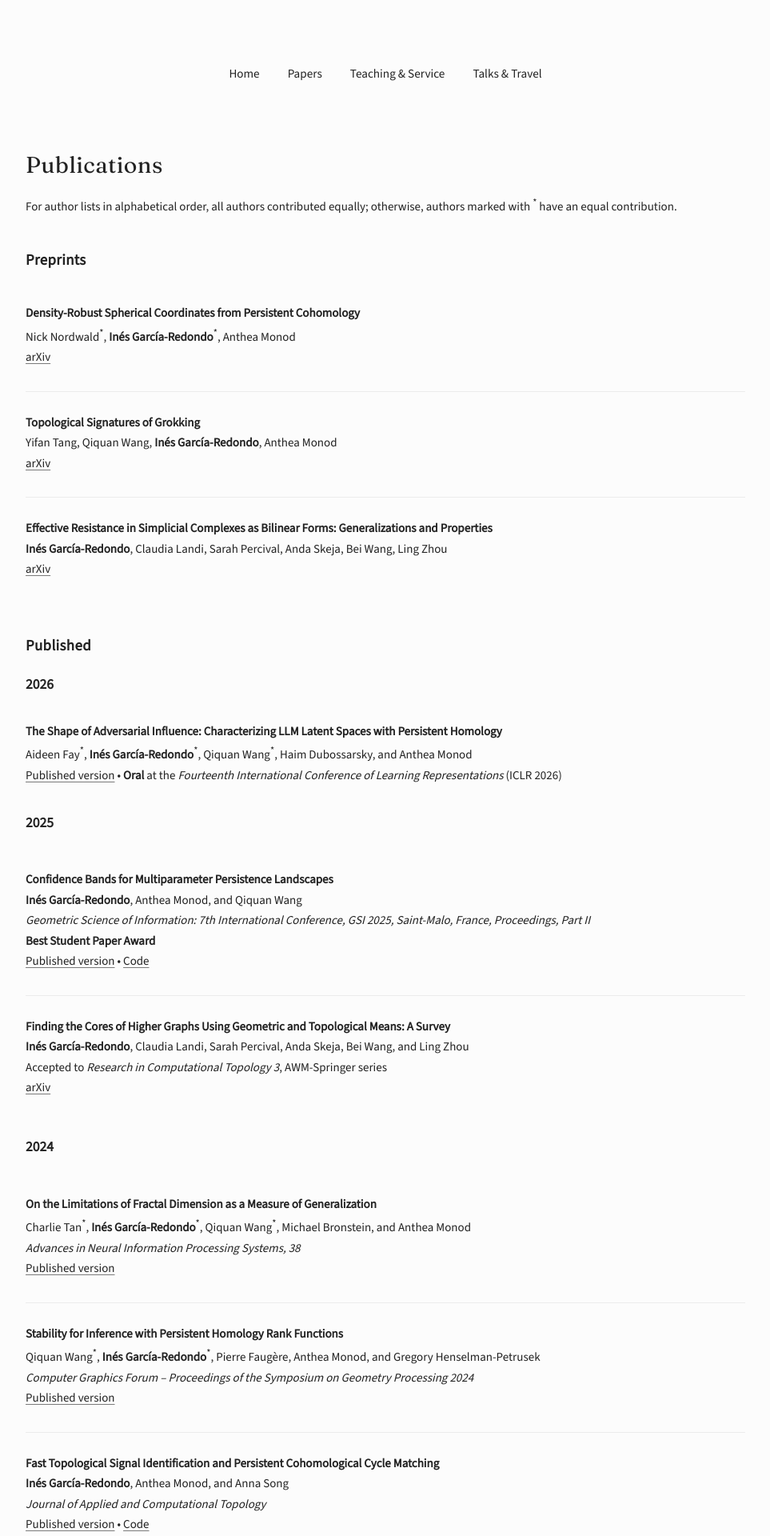
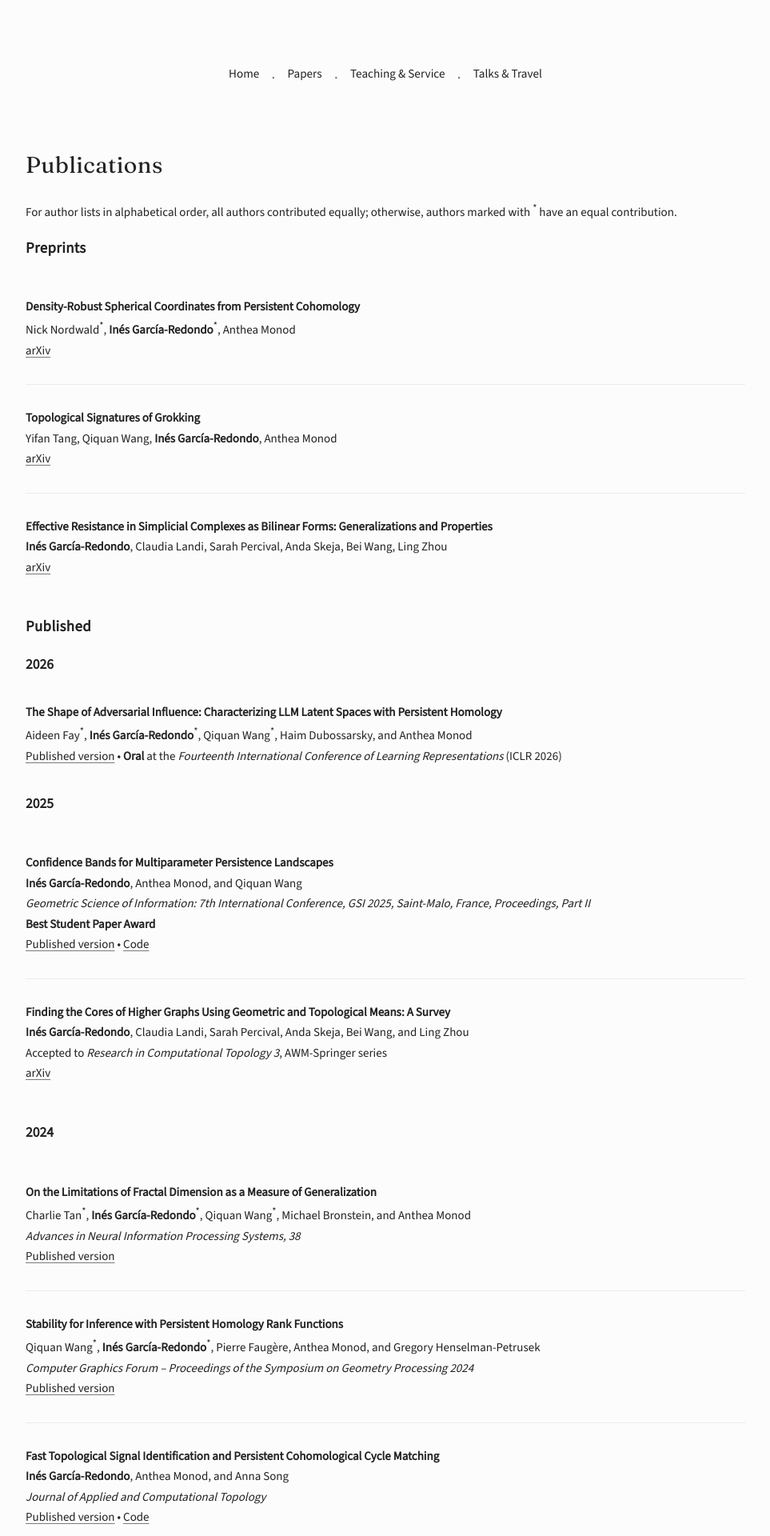
Before and after one commit to inesgare/inesgare.github.io, a Jekyll site: the page built from papers.md, in a window 1280 px wide. Shown: the top 1920 px of the page at 80% size, without its empty margins (158-1121 px from the left). Built offline with Jekyll 4.4.1, drawn with Linux system fonts in a browser that asks for light colours.

Commit message:
headings

```diff
--- a/_includes/nav.html
+++ b/_includes/nav.html
@@ -1,6 +1,9 @@
 <nav class="main-nav">
   <a href="/">Home</a>
+  <span class="nav-dot">&bull;</span>
   <a href="/papers">Papers</a>
+  <span class="nav-dot">&bull;</span>
   <a href="/teaching">Teaching & Service</a>
+  <span class="nav-dot">&bull;</span>
   <a href="/talks">Talks & Travel</a>
 </nav>
--- a/style.css
+++ b/style.css
@@ -60,7 +60,8 @@ body {
 .main-nav {
   display: flex;
   justify-content: center;
-  gap: 35px;
+  align-items: center;
+  gap: 16px;
   margin-bottom: 70px;
   font-weight: 500;
   font-size: 0.95rem;
@@ -71,6 +72,11 @@ body {
   color: var(--accent);
   position: relative;
   transition: color 0.2s ease;
+}
+
+.main-nav .nav-dot {
+  color: var(--muted);
+  font-size: 0.7em;
 }
 
 /* underline animation */
@@ -110,14 +116,11 @@ h2 {
 h1 {
   font-weight: 400;
   font-size: 1.9em;
-  margin-bottom: 0.4em;
 }
 
 h2 {
   font-weight: 700;
   font-size: 1.25em;
-  margin-top: 2em;
-  margin-bottom: 0.4em;
   border-bottom: none;
   padding-bottom: 0;
 }
@@ -126,22 +129,10 @@ h2 {
    Text Elements
    ========================= */
 
-p {
-  margin-top: 0.8em;
-}
-
 hr {
   border: none;
   border-top: 1px solid var(--border);
   margin: 3.5em 0;
-}
-
-ul {
-  margin-top: 0.6em;
-}
-
-li {
-  margin-bottom: 0.7em;
 }
 
 /* =========================
```
